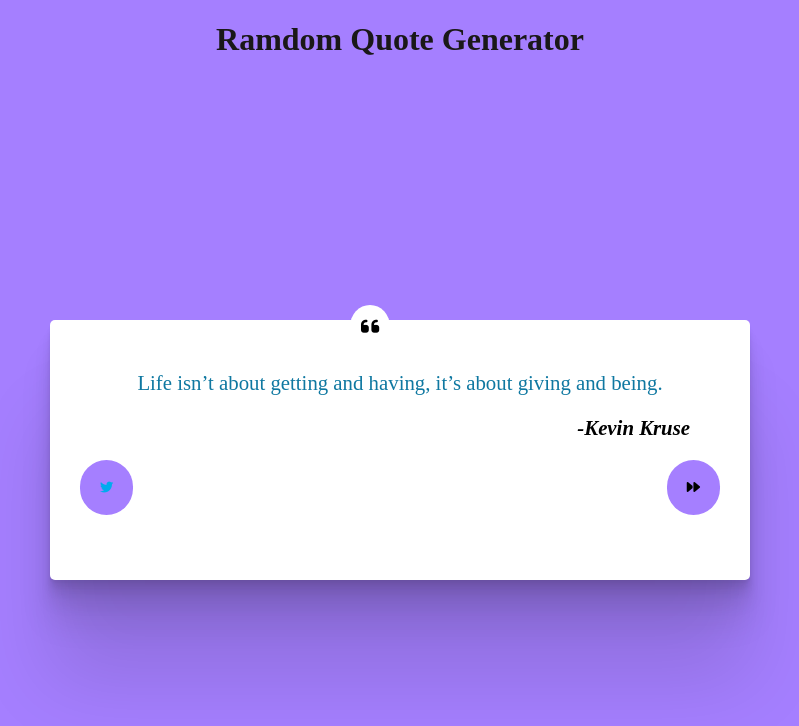
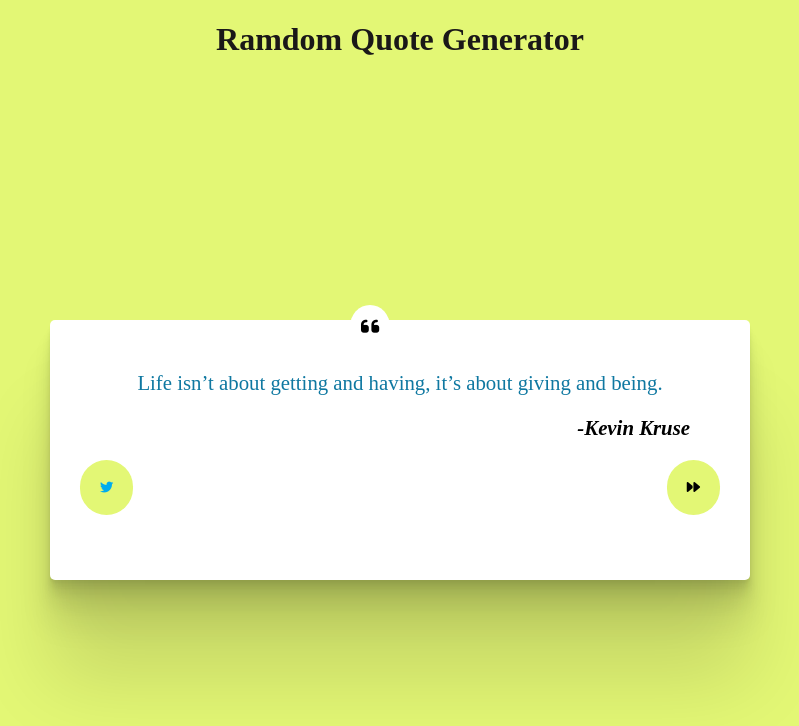
Before and after one commit to ChikoDish/quote-generator-react, a React (Create React App) app: page / in a window 1280 px wide. Shown: the top 726 px of the page, without its empty margins (240-1039 px from the left). Built offline with nearby package versions, Linux system fonts and the light colour scheme.

Commit message:
new style

```diff
--- a/src/index.css
+++ b/src/index.css
@@ -1,5 +1,5 @@
 :root {
-  --primary: #a57fff;
+  --primary: #e3f775;
 }
 
 @font-face {
```
